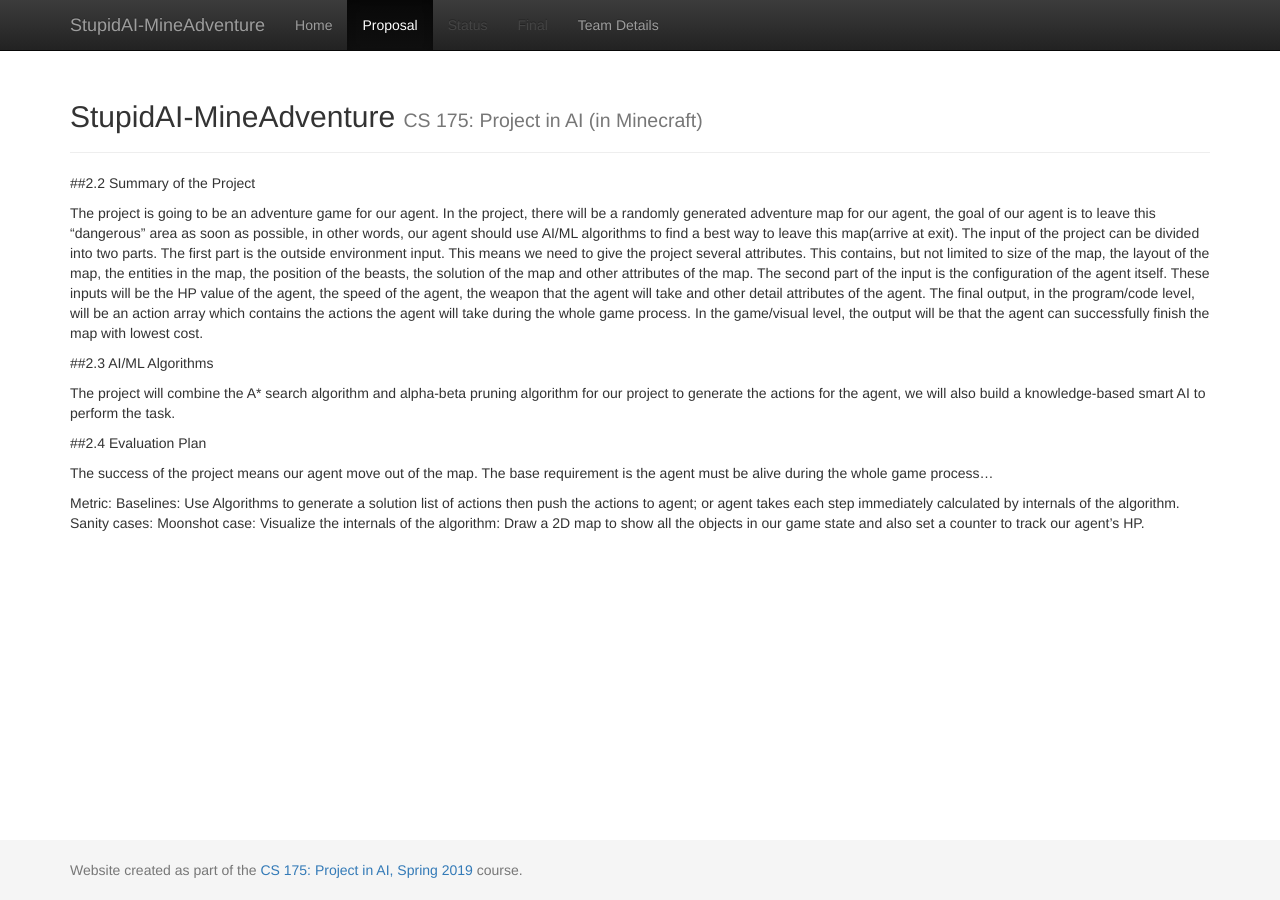
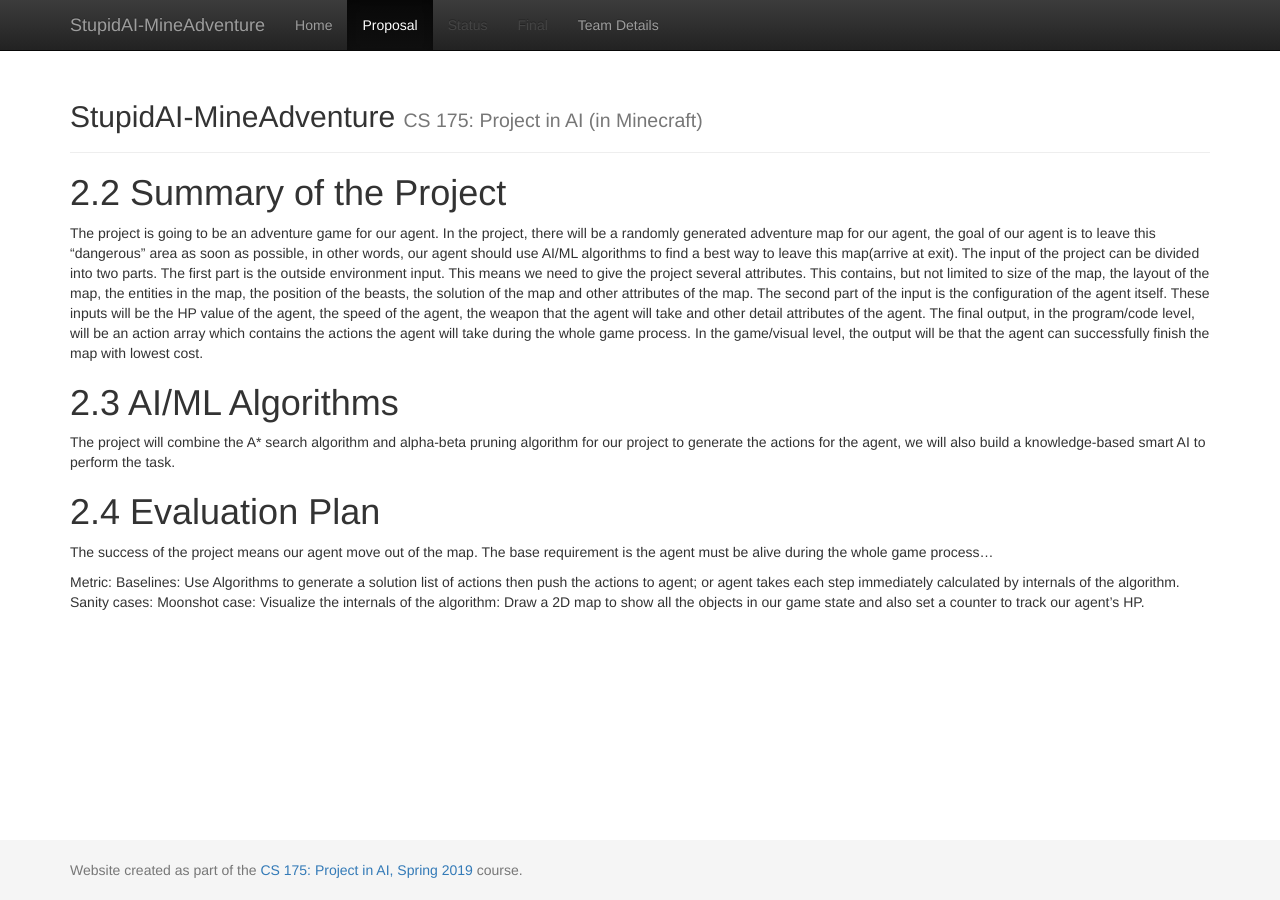
Before and after one commit to YizhuoWu/StupidAI-MineAdventure, a Jekyll site: the page built from docs/proposal.md, in a window 1280 px wide. Built offline with Jekyll 4.4.1, drawn with Linux system fonts in a browser that asks for light colours.

Commit message:
Update website

```diff
--- a/docs/proposal.md
+++ b/docs/proposal.md
@@ -4,7 +4,7 @@ title: Proposal
 ---
 
 
-##2.2 Summary of the Project
+# 2.2 Summary of the Project
 
 
 The project is going to be an adventure game for our agent. In the project, there will be a randomly generated adventure map for our agent,
@@ -15,12 +15,12 @@ The second part of the input is the configuration of the agent itself. These inp
 The final output, in the program/code level, will be an action array which contains the actions the agent will take during the whole game process.
 In the game/visual level, the output will be that the agent can successfully finish the map with lowest cost.
 
-##2.3 AI/ML Algorithms
+# 2.3 AI/ML Algorithms
 
 The project will combine the A* search algorithm and alpha-beta pruning algorithm for our project to generate the actions for the agent,
 we will also build a knowledge-based smart AI to perform the task.
 
-##2.4 Evaluation Plan
+# 2.4 Evaluation Plan
 
 The success of the project means our agent move out of the map. The base requirement is the agent must be alive during the whole game process…
 
```
Also changed, not shown: docs/team.md (+1 -2 lines).
